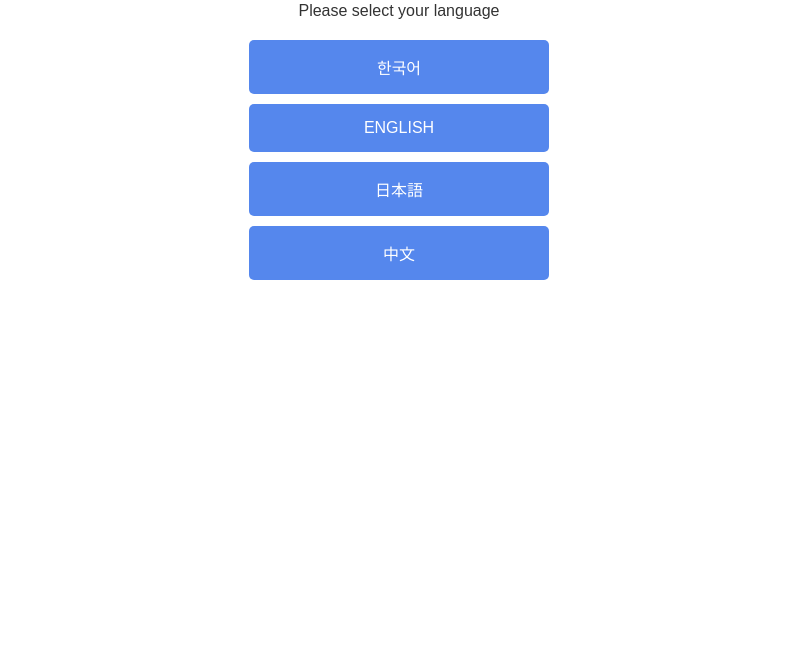
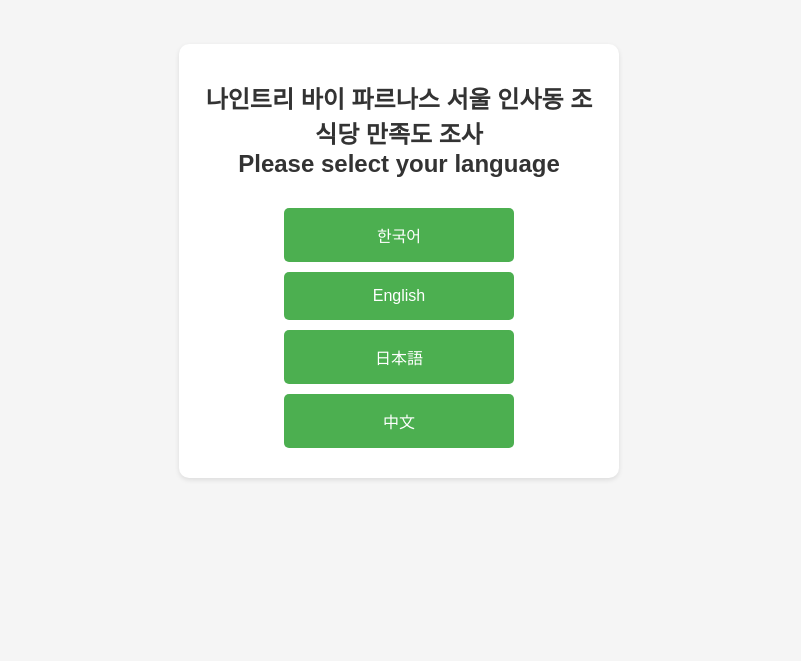
Before and after one commit to insadong3/bf, a plain HTML site: page index.html in a window 1280 px wide. Shown: the part 139-800 px from the top of the page, without its empty margins (241-1042 px from the left). Drawn offline with Linux system fonts and the light colour scheme.

Commit message:
Update index.html

```diff
--- a/index.html
+++ b/index.html
@@ -1,5 +1,5 @@
 <!DOCTYPE html>
-<html lang="ko">
+<html>
 <head>
     <meta charset="UTF-8">
     <meta name="viewport" content="width=device-width, initial-scale=1.0">
@@ -7,49 +7,53 @@
     <style>
         body {
             font-family: Arial, sans-serif;
+            display: flex;
+            justify-content: center;
+            align-items: center;
+            height: 100vh;
+            margin: 0;
+            background-color: #f5f5f5;
+        }
+        .container {
             text-align: center;
-            padding: 50px;
+            padding: 20px;
+            background-color: white;
+            border-radius: 10px;
+            box-shadow: 0 2px 5px rgba(0,0,0,0.1);
+            max-width: 90%;
+            width: 400px;
+        }
+        .button {
+            display: block;
+            width: 200px;
+            padding: 15px;
+            margin: 10px auto;
+            border: none;
+            border-radius: 5px;
+            background-color: #4CAF50;
+            color: white;
+            font-size: 16px;
+            cursor: pointer;
+            text-decoration: none;
+            transition: background-color 0.3s;
+        }
+        .button:hover {
+            background-color: #45a049;
         }
         h1 {
             color: #333;
-            margin-bottom: 10px; /* 제목과 설명 사이의 간격 */
-        }
-        .subtitle {https://github.com/insadong3/bf/blob/main/index.html
-            font-size: 24px; /* 제목과 동일한 크기 */
-            color: #333; /* 제목과 동일한 색상 */
-            margin-bottom: 20px; /* 설명과 버튼 사이의 간격 */
-        }
-        .button-container {
-            display: flex;
-            flex-direction: column; /* 세로 정렬 */
-            align-items: center; /* 버튼 중앙 정렬 */
-            gap: 10px; /* 버튼 간 간격 */
-        }
-        button {
-            background-color: #5587ED; /* 버튼 색상 */
-            color: white;
-            padding: 15px 32px;
-            font-size: 16px;
-            cursor: pointer;
-            border: none;
-            border-radius: 5px;
-            transition: background-color 0.3s ease;
-            width: 300px; /* 버튼 길이 고정 */
-            text-align: center; /* 버튼 텍스트 중앙 정렬 */
-        }
-        button:hover {
-            background-color: #4374D9; /* 버튼 hover 시 색상 변경 */
+            margin-bottom: 30px;
+            font-size: 1.5em;
         }
     </style>
 </head>
 <body>
-    <h1>나인트리 바이 파르나스 서울 인사동 조식당 만족도 조사</h1>
-    <p class="subtitle">Please select your language</p>
-    <div class="button-container">
-        <button onclick="window.location.href='https://forms.gle/8ag3ancjdX4Q8vs69'">한국어</button>
-        <button onclick="window.location.href='https://forms.gle/DEJhf9XDBPLEZEVK9'">ENGLISH</button>
-        <button onclick="window.location.href='https://forms.gle/DQR7kHWTSNAVoivu5'">日本語</button>
-        <button onclick="window.location.href='https://forms.gle/WCMESs2GpE499d3s8'">中文</button>
+    <div class="container">
+        <h1>나인트리 바이 파르나스 서울 인사동 조식당 만족도 조사<br>Please select your language</h1>
+        <a href="https://forms.gle/8ag3ancjdX4Q8vs69" class="button">한국어</a>
+        <a href="https://forms.gle/jyRvdbsvgGYVxXmt9" class="button">English</a>
+        <a href="https://forms.gle/DQR7kHWTSNAVoivu5" class="button">日本語</a>
+        <a href="https://forms.gle/WCMESs2GpE499d3s8" class="button">中文</a>
     </div>
 </body>
 </html>
```
